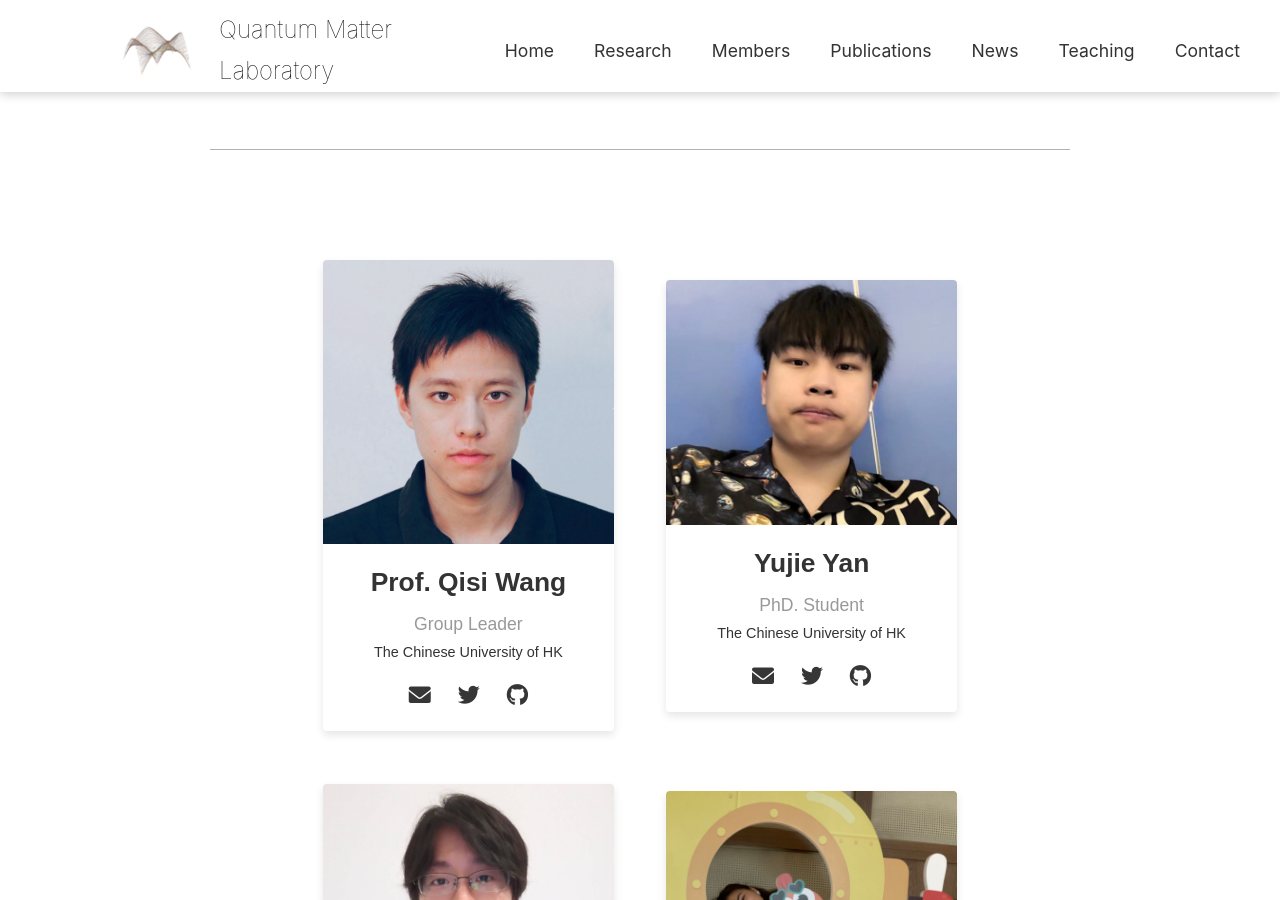
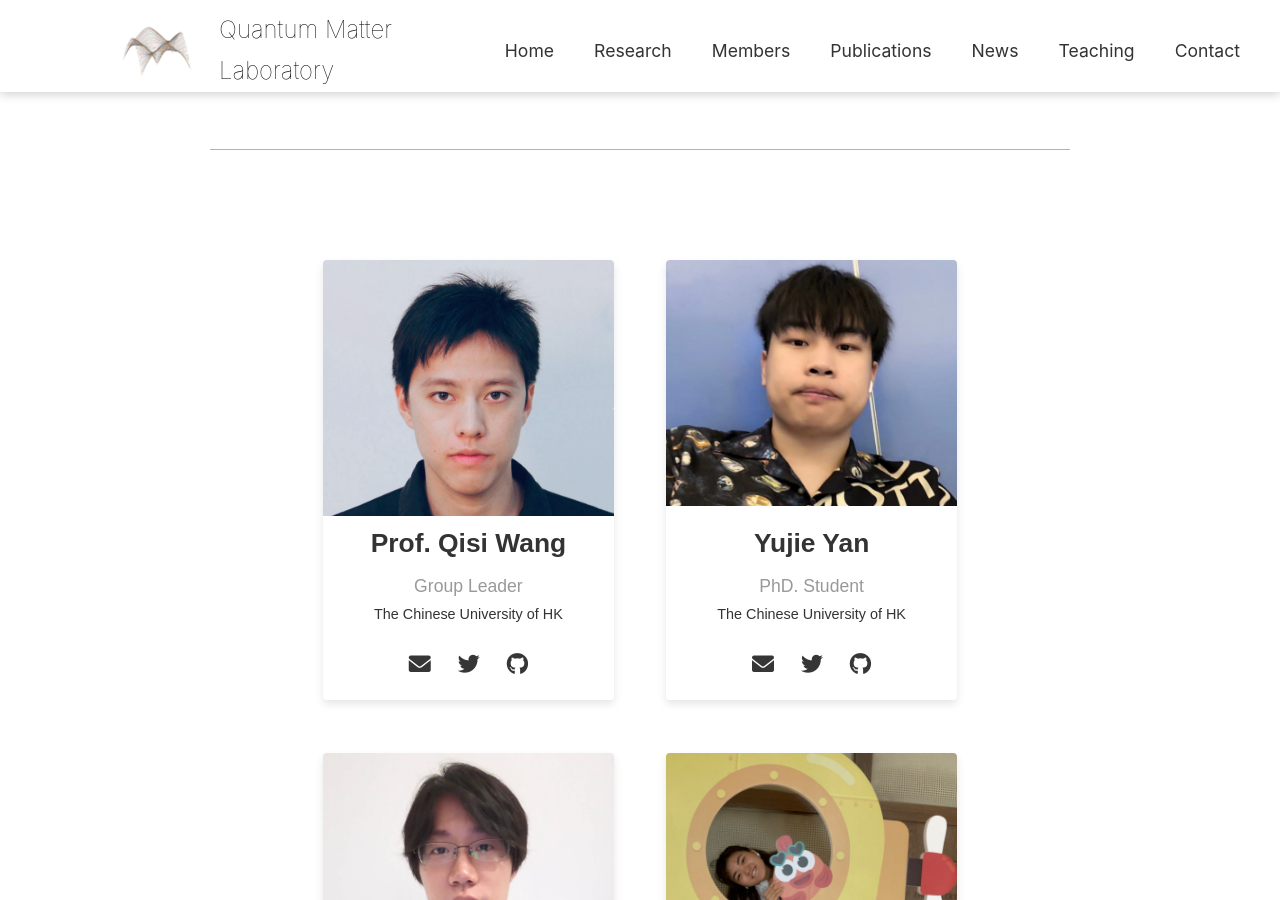
Before and after one commit to qmcuhk/qmcuhk.github.io, a Jekyll site: the page built from _pages/index.md, in a window 1280 px wide and 900 px high, scrolled down 1413 px. Built offline with Jekyll 4.4.1, drawn with Linux system fonts in a browser that asks for light colours; some web fonts are replaced.

Commit message:
updated member card size

```diff
--- a/_pages/index.md
+++ b/_pages/index.md
@@ -28,7 +28,9 @@ We are an experimental research group on condensed matter physics led by Prof. Q
   {% assign members = site.data.members %}
   {% for member in members%}
     <div class="member-card">
-        <img src="assets/web_pictures/{{member.photo-path}}" alt="{{member.photo-path}}" style="width:100%">
+        <div class="member-image-container">
+          <img src="assets/web_pictures/{{member.photo-path}}" alt="{{member.photo-path}}" style="width:100%">
+        </div>
         <h1>{{member.name}}</h1>
         <p class="member-card-title">{{member.title}}</p>
         <p>{{member.affiliation-1}}</p>
--- a/_sass/_style.scss
+++ b/_sass/_style.scss
@@ -21,10 +21,6 @@ $color-border: hsl(0, 0%, 85%);
 $color-box-background: mix($color-primary, white, 4%);
 $border-radius: 4px;
 $font-family: -apple-system, BlinkMacSystemFont, Segoe UI, Helvetica, Arial, sans-serif, Apple Color Emoji, Segoe UI Emoji, Segoe UI Symbol;
-/*p{
-  color:blue !important;
-}*/
-
 body {
   box-sizing: content-box;
   font-family: $font-family;
@@ -293,14 +289,26 @@ body.index a{
   gap: 3em;
 }
 .member-card {
+  display: flex;
+  flex-direction: column;
+  justify-content: space-between;
   box-shadow: 0 4px 8px 0 rgba(0, 0, 0, 0.1);
   max-width: 16.5em;
+  height: 25em;
   text-align: center;
   font-family: arial;
   border-radius: $member-card-radius;
-  img {
+  .member-image-container {
+    width: 16.5em;
+    height: 14.5em;
     border-top-left-radius: $member-card-radius;
     border-top-right-radius: $member-card-radius;
+    overflow: hidden;
+  }
+  img {
+    width: 100%;
+    height: auto;
+    display: block;
   }
   i:hover, a:hover {
     opacity: 0.7;
@@ -325,7 +333,7 @@ body.index a{
   margin: 0 0;
 }
 .member-card-logo {
-  margin: 0.5em 0 0.8em 0;
+  margin: auto 0 0.8em 0;
 }
 p {
   margin: 0 0;
```
Also changed, not shown: README.md (+1 -1 lines), _pages/members.md (+3 -1 lines).
